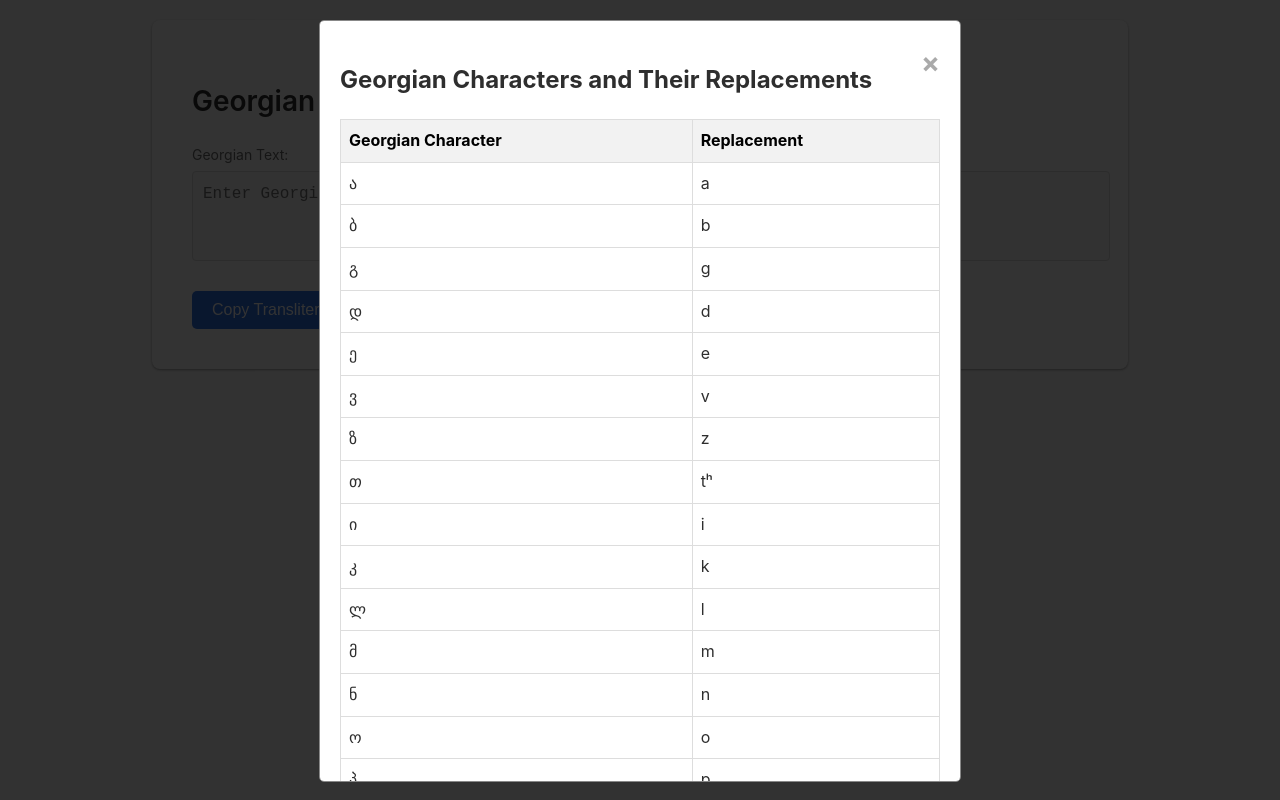
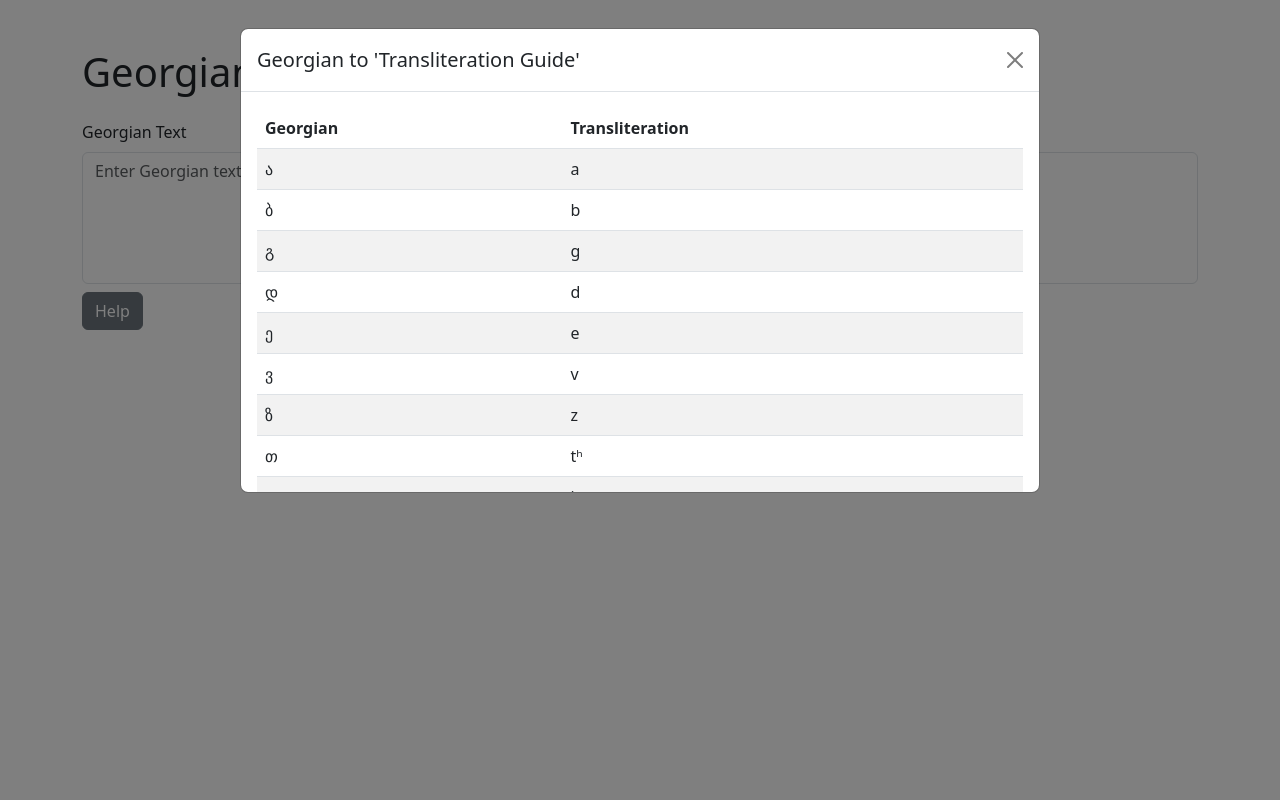
Before and after one commit to margiani/georgian-transliterator, a plain HTML site: page index.html in a window 1280 px wide. Both pictures are taken after a click on the button "Help". Drawn offline with nearby package versions, Linux system fonts and the light colour scheme.

Commit message:
Improved keyboard control, updated transliteration instructions

```diff
--- a/index.html
+++ b/index.html
@@ -3,181 +3,164 @@
 <head>
     <meta charset="UTF-8">
     <meta name="viewport" content="width=device-width, initial-scale=1.0">
-    <title>Georgian Text Transliterator</title>
-    <link rel="stylesheet" href="styles.css">
+    <title>Georgian Transliterator</title>
+    <link href="https://cdn.jsdelivr.net/npm/bootstrap@5.3.0/dist/css/bootstrap.min.css" rel="stylesheet">
+    <style>
+        .text-area-container {
+            display: flex;
+            gap: 20px;
+        }
+        .text-area-wrapper {
+            flex: 1;
+        }
+        textarea {
+            resize: none;
+            overflow-y: hidden;
+        }
+        .modal-body {
+            max-height: 400px;
+            overflow-y: auto;
+        }
+        #toast {
+            position: fixed;
+            bottom: 20px;
+            left: 50%;
+            transform: translateX(-50%);
+            z-index: 1050;
+        }
+    </style>
 </head>
 <body>
-    <div class="container">
-        <h1>Georgian Text Transliterator</h1>
-
-        <!-- Flex container for side-by-side text areas -->
-        <div class="text-area-container">
-            <div class="text-box">
-                <label for="sourceText">Georgian Text:</label>
-                <textarea id="sourceText" placeholder="Enter Georgian text here"></textarea>
+    <div class="container mt-5">
+        <h1 class="mb-4">Georgian Transliterator</h1>
+        <div class="text-area-container mb-3">
+            <div class="text-area-wrapper">
+                <label for="georgianText" class="form-label">Georgian Text</label>
+                <textarea id="georgianText" class="form-control" rows="5" placeholder="Enter Georgian text here"></textarea>
+                <button id="helpBtn" class="btn btn-secondary mt-2">Help</button>
             </div>
-            <div class="text-box">
-                <label for="resultText">Transliteration:</label>
-                <textarea id="resultText" placeholder="The result will appear here" readonly></textarea>
+            <div class="text-area-wrapper">
+                <label for="transliteration" class="form-label">Transliteration</label>
+                <textarea id="transliteration" class="form-control" rows="5" readonly placeholder="The transliteration will appear here"></textarea>
+                <button id="copyBtn" class="btn btn-primary mt-2">Copy</button>
             </div>
         </div>
-
-        <button id="copyButton" onclick="copyText()">Copy Transliteration</button>
-        <button id="helpButton" class="toolbar-button" title="Help">
-            Help
-        </button>
     </div>
 
-    <script src="t.js"></script>
-
-    <!-- Help modal dialog -->
-    <div id="helpModal" class="modal">
-        <div class="modal-content">
-            <span class="close">&times;</span>
-            <h2>Georgian Characters and Their Replacements</h2>
-            <table>
-                <thead>
-                    <tr>
-                        <th>Georgian Character</th>
-                        <th>Replacement</th>
-                    </tr>
-                </thead>
-                <tbody>
-                    <tr>
-                        <td>ა</td>
-                        <td>a</td>
-                    </tr>
-                    <tr>
-                        <td>ბ</td>
-                        <td>b</td>
-                    </tr>
-                    <tr>
-                        <td>გ</td>
-                        <td>g</td>
-                    </tr>
-                    <tr>
-                        <td>დ</td>
-                        <td>d</td>
-                    </tr>
-                    <tr>
-                        <td>ე</td>
-                        <td>e</td>
-                    </tr>
-                    <tr>
-                        <td>ვ</td>
-                        <td>v</td>
-                    </tr>
-                    <tr>
-                        <td>ზ</td>
-                        <td>z</td>
-                    </tr>
-                    <tr>
-                        <td>თ</td>
-                        <td>tʰ</td>
-                    </tr>
-                    <tr>
-                        <td>ი</td>
-                        <td>i</td>
-                    </tr>
-                    <tr>
-                        <td>კ</td>
-                        <td>k</td>
-                    </tr>
-                    <tr>
-                        <td>ლ</td>
-                        <td>l</td>
-                    </tr>
-                    <tr>
-                        <td>მ</td>
-                        <td>m</td>
-                    </tr>
-                    <tr>
-                        <td>ნ</td>
-                        <td>n</td>
-                    </tr>
-                    <tr>
-                        <td>ო</td>
-                        <td>o</td>
-                    </tr>
-                    <tr>
-                        <td>პ</td>
-                        <td>p</td>
-                    </tr>
-                    <tr>
-                        <td>ჟ</td>
-                        <td>ž</td>
-                    </tr>
-                    <tr>
-                        <td>რ</td>
-                        <td>r</td>
-                    </tr>
-                    <tr>
-                        <td>ს</td>
-                        <td>s</td>
-                    </tr>
-                    <tr>
-                        <td>ტ</td>
-                        <td>t</td>
-                    </tr>
-                    <tr>
-                        <td>უ</td>
-                        <td>u</td>
-                    </tr>
-                    <tr>
-                        <td>ფ</td>
-                        <td>pʰ</td>
-                    </tr>
-                    <tr>
-                        <td>ქ</td>
-                        <td>kʰ</td>
-                    </tr>
-                    <tr>
-                        <td>ღ</td>
-                        <td>ğ</td>
-                    </tr>
-                    <tr>
-                        <td>ყ</td>
-                        <td>ҟ</td>
-                    </tr>
-                    <tr>
-                        <td>შ</td>
-                        <td>š</td>
-                    </tr>
-                    <tr>
-                        <td>ჩ</td>
-                        <td>č</td>
-                    </tr>
-                    <tr>
-                        <td>ც</td>
-                        <td>ʦ</td>
-                    </tr>
-                    <tr>
-                        <td>ძ</td>
-                        <td>ʣ</td>
-                    </tr>
-                    <tr>
-                        <td>წ</td>
-                        <td>ʨ</td>
-                    </tr>
-                    <tr>
-                        <td>ჭ</td>
-                        <td>ʧ</td>
-                    </tr>
-                    <tr>
-                        <td>ხ</td>
-                        <td>х</td>
-                    </tr>
-                    <tr>
-                        <td>ჯ</td>
-                        <td>ǰ</td>
-                    </tr>
-                    <tr>
-                        <td>ჰ</td>
-                        <td>h</td>
-                    </tr>
-                </tbody>
-            </table>
+    <div class="modal fade" id="helpModal" tabindex="-1" aria-labelledby="helpModalLabel" aria-hidden="true">
+        <div class="modal-dialog modal-lg">
+            <div class="modal-content">
+                <div class="modal-header">
+                    <h5 class="modal-title" id="helpModalLabel">Georgian to 'Transliteration Guide'</h5>
+                    <button type="button" class="btn-close" data-bs-dismiss="modal" aria-label="Close"></button>
+                </div>
+                <div class="modal-body">
+                    <table class="table table-striped">
+                        <thead>
+                            <tr>
+                                <th>Georgian</th>
+                                <th>Transliteration</th>
+                            </tr>
+                        </thead>
+                        <tbody id="helpTableBody"></tbody>
+                    </table>
+                </div>
+            </div>
         </div>
     </div>
+
+    <div id="toast" class="toast align-items-center text-white bg-primary border-0" role="alert" aria-live="assertive" aria-atomic="true">
+        <div class="d-flex">
+            <div class="toast-body">
+                Transliteration copied
+            </div>
+            <button type="button" class="btn-close btn-close-white me-2 m-auto" data-bs-dismiss="toast" aria-label="Close"></button>
+        </div>
+    </div>
+
+    <script src="https://cdn.jsdelivr.net/npm/bootstrap@5.3.0/dist/js/bootstrap.bundle.min.js"></script>
+    <script>
+        const georgianText = document.getElementById('georgianText');
+        const transliteration = document.getElementById('transliteration');
+        const helpBtn = document.getElementById('helpBtn');
+        const copyBtn = document.getElementById('copyBtn');
+        const helpTableBody = document.getElementById('helpTableBody');
+        const toast = new bootstrap.Toast(document.getElementById('toast'));
+        const helpModal = new bootstrap.Modal(document.getElementById('helpModal'));
+
+        const transliterationMap = {
+            'ქ': 'kʰ', 'წ': 'ʦʼ', 'ჭ': 'čʼ', 'ე': 'e', 'რ': 'r', 'ღ': 'ğ', 'ტ': 'tʼ',
+            'თ': 'tʰ', 'ყ': 'ҟ', 'უ': 'u', 'ი': 'i', 'ო': 'o', 'პ': 'pʼ', 'ა': 'a',
+            'ს': 's', 'შ': 'š', 'დ': 'd', 'ფ': 'pʰ', 'გ': 'g', 'ჰ': 'h', 'ჯ': 'ǰ',
+            'ჟ': 'ž', 'კ': 'kʼ', 'ლ': 'l', 'ზ': 'z', 'ძ': 'ʣ', 'ხ': 'х', 'ც': 'ʦ',
+            'ჩ': 'č', 'ვ': 'v', 'ბ': 'b', 'ნ': 'n', 'მ': 'm'
+        };
+
+        function transliterate(text) {
+            return text.split('').map(char => transliterationMap[char] || char).join('');
+        }
+
+        function resizeTextAreas() {
+            georgianText.style.height = 'auto';
+            transliteration.style.height = 'auto';
+            const height = Math.max(georgianText.scrollHeight, transliteration.scrollHeight);
+            georgianText.style.height = `${height}px`;
+            transliteration.style.height = `${height}px`;
+        }
+
+        georgianText.addEventListener('input', () => {
+            transliteration.value = transliterate(georgianText.value);
+            resizeTextAreas();
+        });
+
+        helpBtn.addEventListener('click', () => {
+            helpTableBody.innerHTML = '';
+            Object.entries(transliterationMap)
+                .sort((a, b) => a[0].localeCompare(b[0], 'ka'))
+                .forEach(([georgian, trans]) => {
+                    const row = document.createElement('tr');
+                    row.innerHTML = `<td>${georgian}</td><td>${trans}</td>`;
+                    helpTableBody.appendChild(row);
+                });
+            helpModal.show();
+        });
+
+        copyBtn.addEventListener('click', () => {
+            navigator.clipboard.writeText(transliteration.value).then(() => {
+                toast.show();
+            });
+        });
+
+        window.addEventListener('load', resizeTextAreas);
+        window.addEventListener('resize', resizeTextAreas);
+
+        helpBtn.addEventListener('keydown', (event) => {
+            if (event.key === 'Enter') {
+                event.preventDefault();
+                helpBtn.click();
+            }
+        });
+
+        copyBtn.addEventListener('keydown', (event) => {
+            if (event.key === 'Enter') {
+                event.preventDefault();
+                copyBtn.click();
+            }
+        });
+
+        const focusableElements = [georgianText, transliteration, helpBtn, copyBtn];
+        let currentFocusIndex = 0;
+
+        document.addEventListener('keydown', (event) => {
+          if (event.key === 'Tab') {
+            event.preventDefault();
+            currentFocusIndex = (currentFocusIndex + 1) % focusableElements.length;
+            focusableElements[currentFocusIndex].focus();
+          }
+        });
+
+        // Set initial focus
+        georgianText.focus();
+    </script>
 </body>
 </html>
--- a/styles.css
+++ /dev/null
@@ -1,148 +0,0 @@
-/* General body styling */
-body {
-    font-family: -apple-system, BlinkMacSystemFont, "Segoe UI", Roboto, "Helvetica Neue", Arial, sans-serif;
-    background-color: #FAFAFA;
-    color: #2E2E2E;
-    margin: 0;
-    padding: 0;
-    line-height: 1.6;
-    display: flex;
-    justify-content: center;
-    align-items: flex-start;
-    height: 100vh;
-}
-
-/* Main container to center content */
-.container {
-    background-color: #FFFFFF;
-    width: 70%;
-    margin: 20px auto;
-    padding: 40px;
-    border-radius: 8px;
-    box-shadow: 0 1px 3px rgba(0, 0, 0, 0.12), 0 1px 2px rgba(0, 0, 0, 0.24);
-}
-
-/* Flex container to arrange text areas horizontally */
-.text-area-container {
-    display: flex;
-    gap: 20px;
-    margin-bottom: 20px;
-}
-
-/* Styling for individual text boxes */
-.text-box {
-    flex: 1;
-    display: flex;
-    flex-direction: column;
-}
-
-/* Heading styling */
-h1 {
-    font-size: 28px;
-    font-weight: 600;
-    margin-bottom: 20px;
-}
-
-/* Textarea styling (similar to Notion blocks) */
-textarea {
-    width: 100%;
-    padding: 10px;
-    font-size: 16px;
-    line-height: 1.5;
-    border: 1px solid #DDDDDD;
-    border-radius: 4px;
-    background-color: #FAFAFA;
-    resize: none;  /* Prevent manual resizing */
-    overflow: hidden;
-    transition: border-color 0.3s ease;
-}
-
-textarea:focus {
-    border-color: #A0A0A0;
-    outline: none;
-}
-
-/* Button styling */
-button {
-    background-color: #2D72E5;
-    color: #FFFFFF;
-    border: none;
-    padding: 10px 20px;
-    border-radius: 5px;
-    font-size: 16px;
-    cursor: pointer;
-    transition: background-color 0.3s ease;
-}
-
-button:hover {
-    background-color: #2559B2;
-}
-
-/* Label styling */
-label {
-    font-size: 14px;
-    color: #6B6B6B;
-    margin-bottom: 5px;
-    display: block;
-}
-
-/* Subtle separator between areas */
-hr {
-    border: none;
-    border-top: 1px solid #EAEAEA;
-    margin: 20px 0;
-}
-
-/* Copy button placement and margin */
-#copyButton {
-    margin-top: 10px;
-}
-
-/* Modal styles */
-.modal {
-    display: none;
-    position: fixed;
-    z-index: 1;
-    left: 0;
-    top: 0;
-    width: 100%;
-    height: 100%;
-    background-color: rgba(0,0,0,0.8); /* Non-transparent background */
-}
-
-.modal-content {
-    background-color: white;
-    margin: 20px auto ; /* Adjust margin to place it at the top */
-    padding: 20px;
-    border: 1px solid #888;
-    border-radius: 5px;
-    width: 70%;
-    max-width: 600px;
-    max-height: 90vh; /* Set a maximum height */
-    overflow-y: auto; /* Enable vertical scrolling */
-}
-
-.close {
-    color: #aaa;
-    float: right;
-    font-size: 28px;
-    font-weight: bold;
-    cursor: pointer;
-}
-
-table {
-    width: 100%;
-    border-collapse: collapse;
-    margin-top: 20px;
-}
-
-th, td {
-    border: 1px solid #ddd;
-    padding: 8px;
-    text-align: left;
-}
-
-th {
-    background-color: #f2f2f2;
-    color: black;
-}
--- a/t.js
+++ /dev/null
@@ -1,64 +0,0 @@
-// Mapping of Georgian symbols to replacements
-const replacements = {
-    'ქ': 'kʰ', 'წ': 'ʨ', 'ჭ': 'ʧ', 'ე': 'e', 'რ': 'r', 'ღ': 'ğ',
-    'ტ': 't', 'თ': 'tʰ', 'ყ': 'ҟ', 'უ': 'u', 'ი': 'i', 'ო': 'o',
-    'პ': 'p', 'ა': 'a', 'ს': 's', 'შ': 'š', 'დ': 'd', 'ფ': 'pʰ',
-    'გ': 'g', 'ჰ': 'h', 'ჯ': 'ǰ', 'ჟ': 'ž', 'კ': 'k', 'ლ': 'l',
-    'ზ': 'z', 'ძ': 'ʣ', 'ხ': 'х', 'ც': 'ʦ', 'ჩ': 'č', 'ვ': 'v',
-    'ბ': 'b', 'ნ': 'n', 'მ': 'm'
-};
-
-// Function to replace symbols
-function replaceSymbols(text) {
-    return text.split('').map(char => replacements[char] || char).join('');
-}
-
-// Auto-resize function
-function autoResize(textarea) {
-    textarea.style.height = 'auto';
-    textarea.style.height = textarea.scrollHeight + 'px';
-}
-
-// Function to replace symbols
-    function replaceSymbols(text) {
-    return text.split('').map(char => replacements[char] || char).join('');
-}
-
-// Event listener to update result text in real-time and adjust the textarea size
-document.getElementById('sourceText').addEventListener('input', function() {
-    const sourceText = this.value;
-    const resultText = replaceSymbols(sourceText);
-    const resultTextArea = document.getElementById('resultText');
-    resultTextArea.value = resultText;
-    autoResize(this);  // Auto resize source text area
-    autoResize(resultTextArea);  // Auto resize result text area
-});
-
-// Function to copy result text to clipboard
-function copyText() {
-    const resultText = document.getElementById('resultText');
-    resultText.select();
-    document.execCommand('copy');
-    alert('Copied to clipboard!');
-}
-// Modal  dialog script
-document.addEventListener('DOMContentLoaded', function() {
-    const modal = document.getElementById('helpModal');
-    const btn = document.getElementById('helpButton');
-    const span = document.getElementsByClassName('close')[0];
-    btn.onclick = function() {
-        modal.style.display = "block";
-    }
-    span.onclick = function() {
-        modal.style.display = "none";
-    }
-    window.onclick = function(event) {
-        if (event.target == modal) {
-        modal.style.display = "none";
-        }
-    }
-});
-
-// Initial auto-resize for both text areas
-autoResize(sourceText);
-autoResize(resultText);
```
Also changed, not shown: 1 other file.
